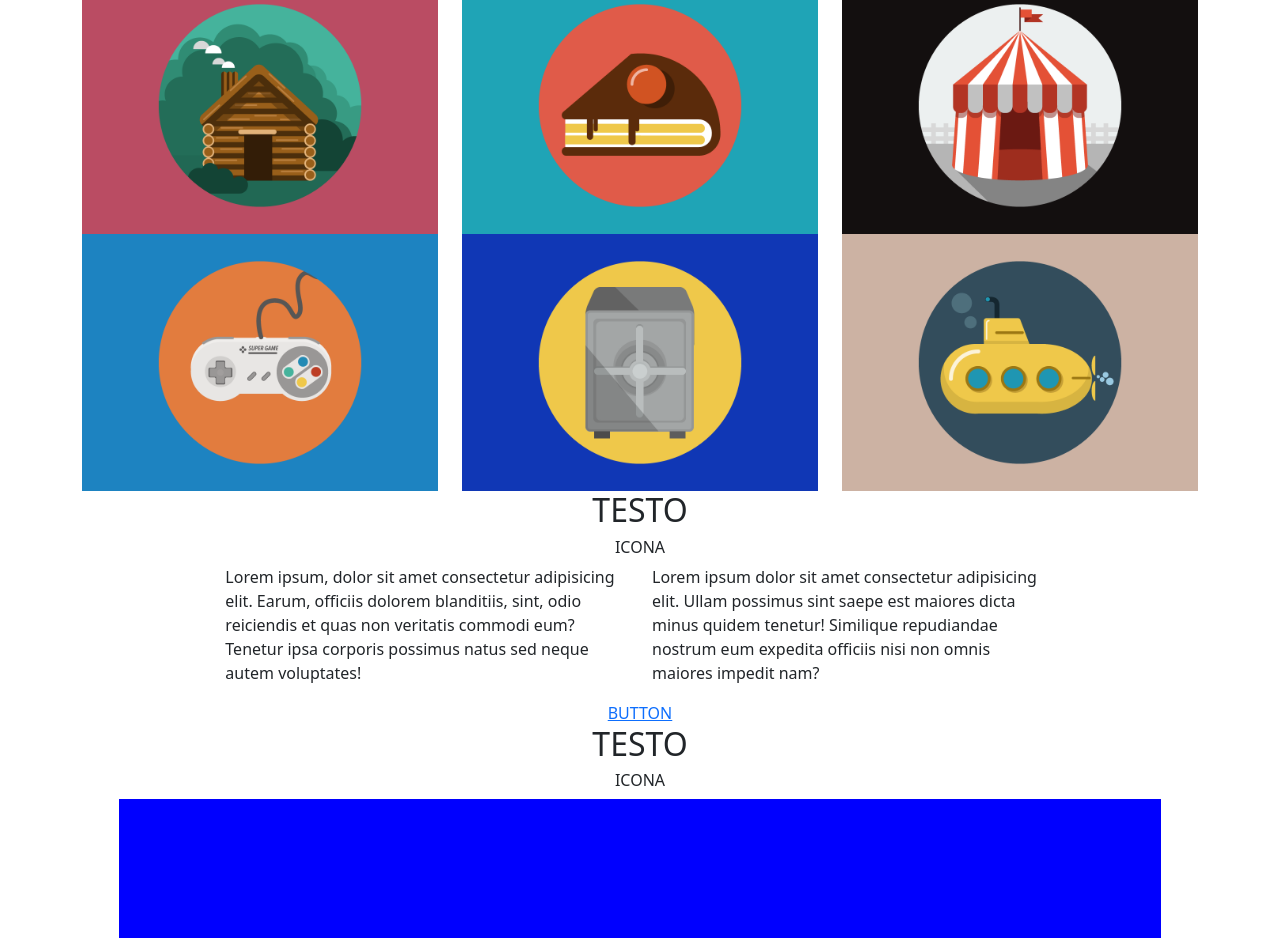
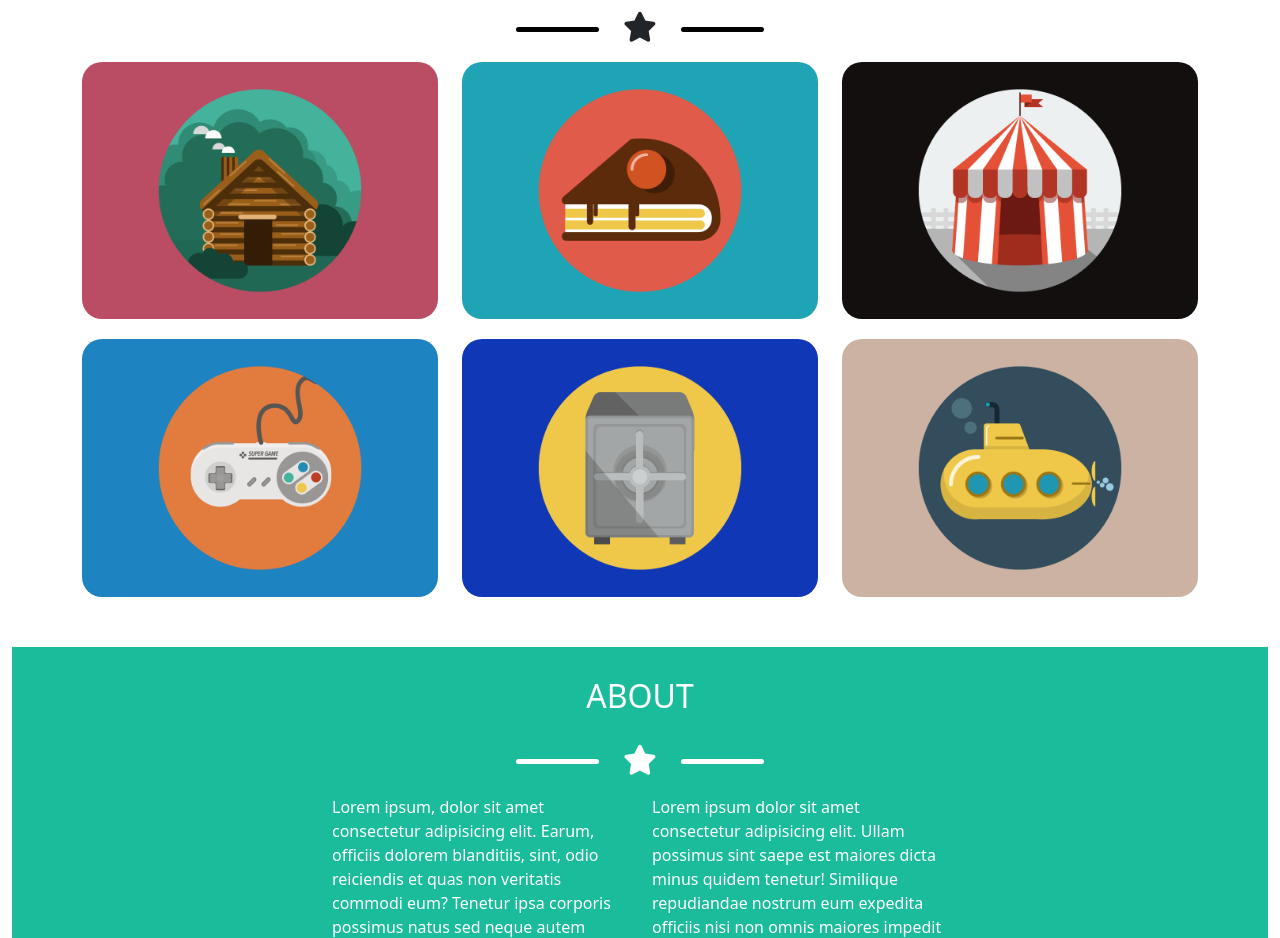
Before and after one commit to SimonePizziconi/html-css-bootstrap-freelancer, a plain HTML site: page index.html in a window 1280 px wide. Shown: the part 624-1562 px from the top of the page. Drawn offline with nearby package versions, Linux system fonts and the light colour scheme.

Commit message:
Add About Section + Hover Button

```diff
--- a/css/style.css
+++ b/css/style.css
@@ -9,11 +9,17 @@ header .navbar{
     color: #fff;
 }
 
-.jumbotron{
+#jumbotron{
+    padding-top: 100px;
+}
+
+.green-section{
     background-color: #1abc9c;
+    color: #fff;
+}
+
+.text{
     text-align: center;
-    padding-top: 100px;
-    color: #fff;
 }
 
 .bar{
@@ -30,25 +36,41 @@ header .navbar{
     margin: 0 20px;
 }
 
-header h1, h4{
+h2, h4{
     margin: 30px 0;
 }
 
 
 /********** REGOLE SECTION PORTFOLIO ************/
 
+#portfolio{
+    padding-bottom: 50px;
+}
+
 div img{
     width: 100%;
+    border-radius: 20px;
+    margin-top: 20px;
 }
 
-.text{
-    text-align: center;
+.black-bar{
+    background-color: #000;
 }
 
+/*********** REGOLE SECTION ABOUT **********/
 
-/* DEBUG */
+p{
+    margin-top: 20px;
+}
 
-.box{
-    background-color: blue;
-    min-height: 200px;
+.btn-primary{
+    background-color: #1abc9c;
+    border-color: #fff;
+    margin-bottom: 30px;
 }
+
+.btn:hover{
+    background-color: #fff;
+    color: #000;
+    border-color: #000;
+}
--- a/index.html
+++ b/index.html
@@ -44,7 +44,8 @@
                     </nav>
                 </div>
             </div>
-            <section class="jumbotron">
+            <!-- JUMBOTRON -->
+            <section id="jumbotron" class="green-section">
                 <div class="row justify-content-center">
                     <div class="col-6 col-md-4 col-lg-2">
                         <img src="img/avatar.svg" alt="avatar">
@@ -53,7 +54,7 @@
                 <div class="row justify-content-center">
                     <div class="col-12 col-md-10 col-lg-8">
                         <div class="text">
-                            <h1>START BOOTSTRAP</h1>
+                            <h2>START BOOTSTRAP</h2>
                             <div class="bar"></div>
                             <i class="fa-solid fa-star"></i>
                             <div class="bar"></div>
@@ -66,62 +67,66 @@
 
         <!-- Parte Centrale Pagina -->
         <main>
+
             <!-- SECTION PORTFOLIO -->
-
-            <section>
+            <section id="portfolio">
                 <div class="row justify-content-center">
-                    <div class="col-6">
+                    <div class="col-12 col-md-10 col-lg-8">
                         <div class="text">
-                            <h2>TESTO</h2>
-                            <h6>ICONA</h6>
+                            <h2>PORTFOLIO</h2>
+                            <div class="bar black-bar"></div>
+                            <i class="fa-solid fa-star"></i>
+                            <div class="bar black-bar"></div>
                         </div>
                     </div>
                 </div>
             <div class="container container-sm container-md container-lg">
                 <div class="row">
                     <div class="col-12 col-md-6 col-lg-4">
-                        <img src="img/cabin.png" alt="">
+                        <img src="img/cabin.png" alt="Cabina">
                     </div>
                     <div class="col-12 col-md-6 col-lg-4">
-                        <img src="img/cake.png" alt="">
+                        <img src="img/cake.png" alt="Torta">
                     </div>
                     <div class="col-12 col-md-6 col-lg-4">
-                        <img src="img/circus.png" alt="">
+                        <img src="img/circus.png" alt="Circo">
                     </div>
                     <div class="col-12 col-md-6 col-lg-4">
-                        <img src="img/game.png" alt="">
+                        <img src="img/game.png" alt="Joystick">
                     </div>
                     <div class="col-12 col-md-6 col-lg-4">
-                        <img src="img/safe.png" alt="">
+                        <img src="img/safe.png" alt="Cassaforte">
                     </div>
                     <div class="col-12 col-md-6 col-lg-4">
-                        <img src="img/submarine.png" alt="">
+                        <img src="img/submarine.png" alt="Sottomarino">
                     </div>
                 </div>
             </div>
             </section>
 
             <!-- SECTION ABOUT -->
-            <section>
+            <section class="green-section">
                 <div class="row justify-content-center">
-                    <div class="col-6">
+                    <div class="col-12 col-md-10 col-lg-8">
                         <div class="text">
-                            <h2>TESTO</h2>
-                            <h6>ICONA</h6>
+                            <h2>ABOUT</h2>
+                            <div class="bar"></div>
+                            <i class="fa-solid fa-star"></i>
+                            <div class="bar"></div>
                         </div>
                     </div>
                 </div>
                 <div class="row justify-content-center">
-                    <div class="col-10 col-md-4">
+                    <div class="col-10 col-md-4 col-lg-3">
                         <p>Lorem ipsum, dolor sit amet consectetur adipisicing elit. Earum, officiis dolorem blanditiis, sint, odio reiciendis et quas non veritatis commodi eum? Tenetur ipsa corporis possimus natus sed neque autem voluptates!</p>
                     </div>
-                    <div class="col-10 col-md-4">
+                    <div class="col-10 col-md-4 col-lg-3">
                         <p>Lorem ipsum dolor sit amet consectetur adipisicing elit. Ullam possimus sint saepe est maiores dicta minus quidem tenetur! Similique repudiandae nostrum eum expedita officiis nisi non omnis maiores impedit nam?</p>
                     </div>
                     <div class="row justify-content-center">
                         <div class="col-4">
                             <div class="text">
-                                <a href="#">BUTTON</a>
+                                <a class="btn btn-primary" href="#" role="button"><i class="fa-solid fa-download"></i> Download</a>
                             </div>
                         </div>
                     </div>
```
